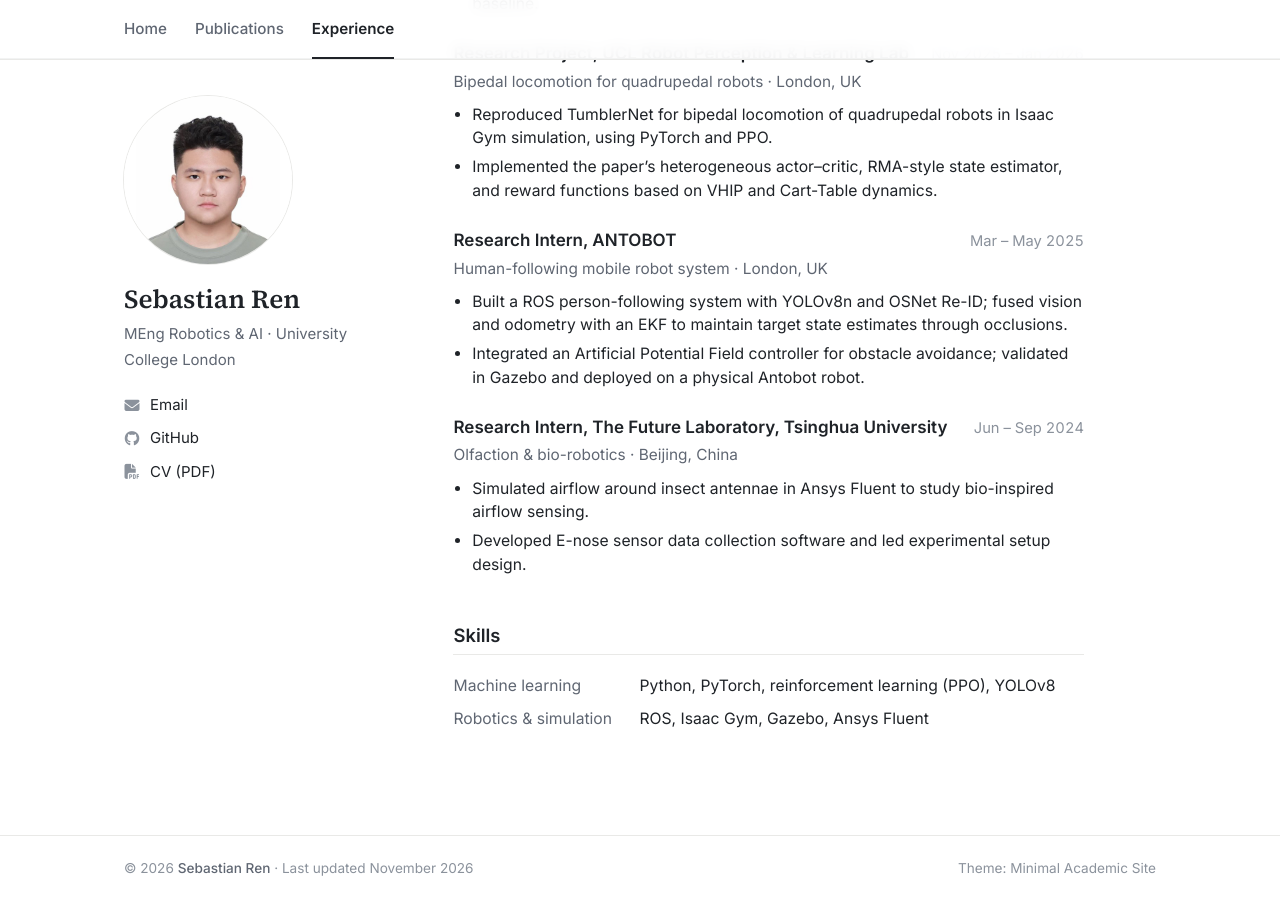
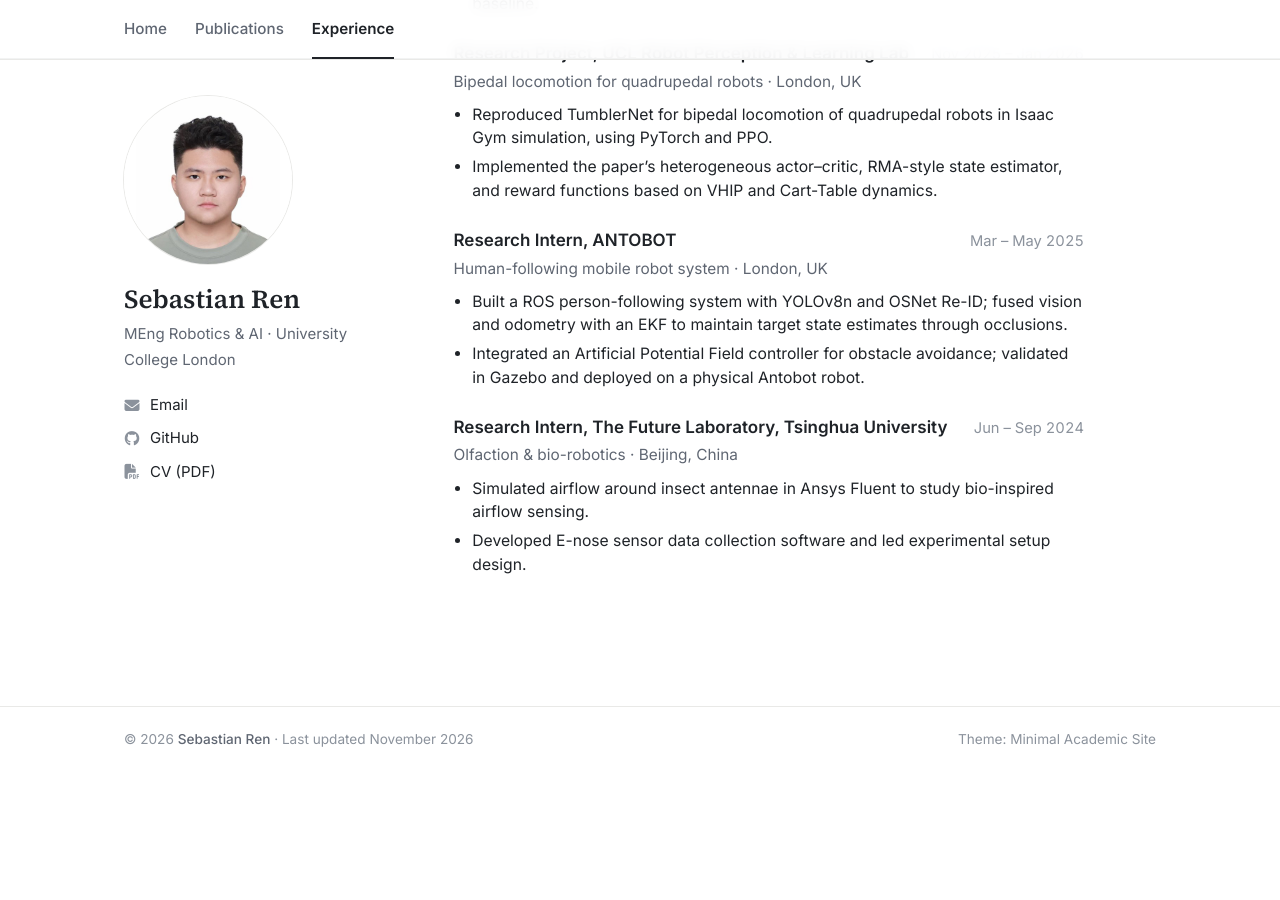
Before and after one commit to TaiE64/TaiE64.github.io, a Jekyll site: the page built from _pages/experience.html, in a window 1280 px wide and 900 px high, scrolled down 577 px. Built offline with Jekyll 4.4.1, drawn with Linux system fonts in a browser that asks for light colours; a script bundle is joined from its source files by our own code; library files that are not in the unit come from our copies; after the commit the page ends 1348 px from its top, so only the background shows below that.

Commit message:
Remove Skills section from Experience page
Co-Authored-By: Claude Opus 5.5 <noreply@anthropic.com>

```diff
--- a/_pages/experience.html
+++ b/_pages/experience.html
@@ -52,9 +52,3 @@ redirect_from:
     <li>Developed E-nose sensor data collection software and led experimental setup design.</li>
   </ul>
 </div>
-
-<h2 class="section">Skills</h2>
-<dl class="skills">
-  <dt>Machine learning</dt><dd>Python, PyTorch, reinforcement learning (PPO), YOLOv8</dd>
-  <dt>Robotics &amp; simulation</dt><dd>ROS, Isaac Gym, Gazebo, Ansys Fluent</dd>
-</dl>
```
